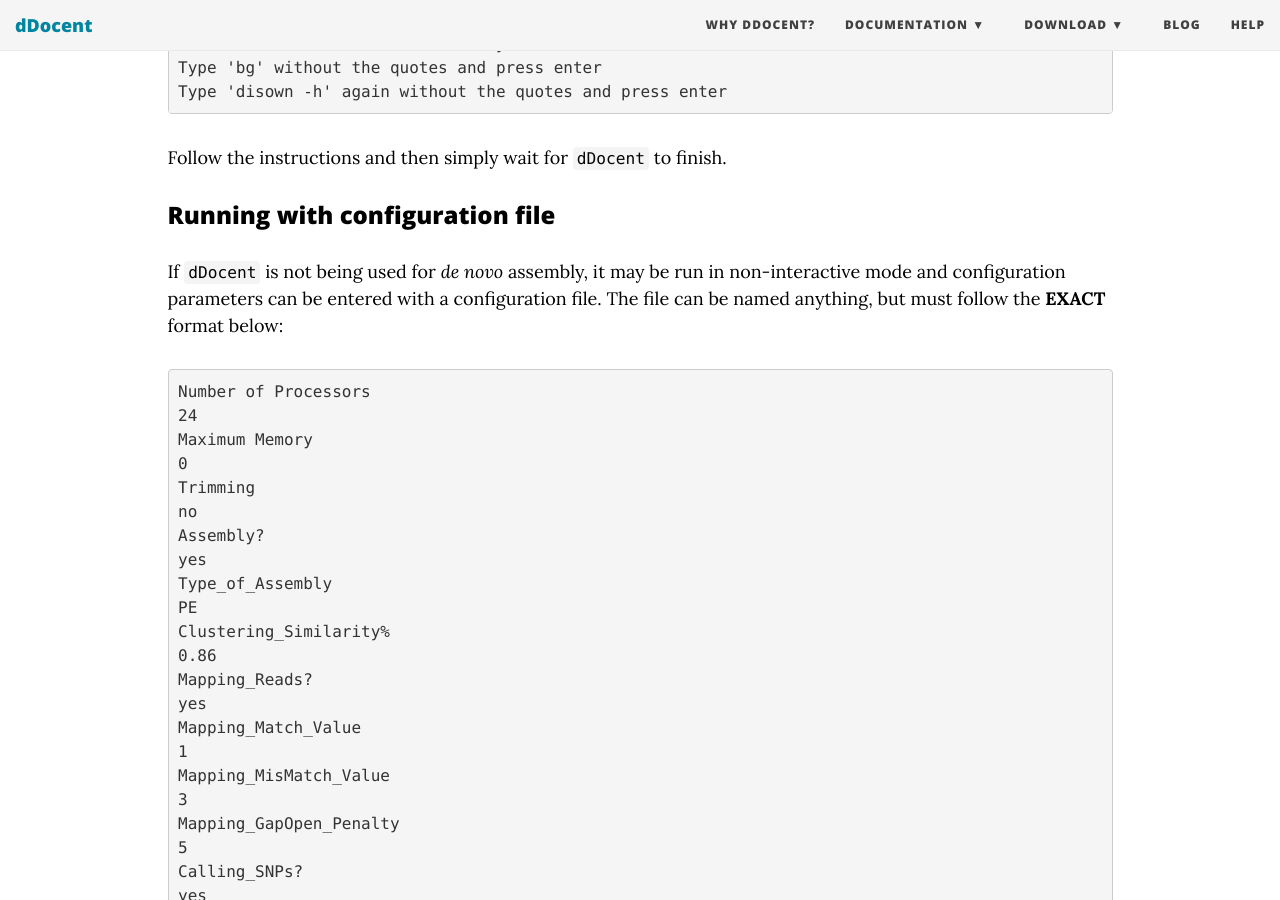
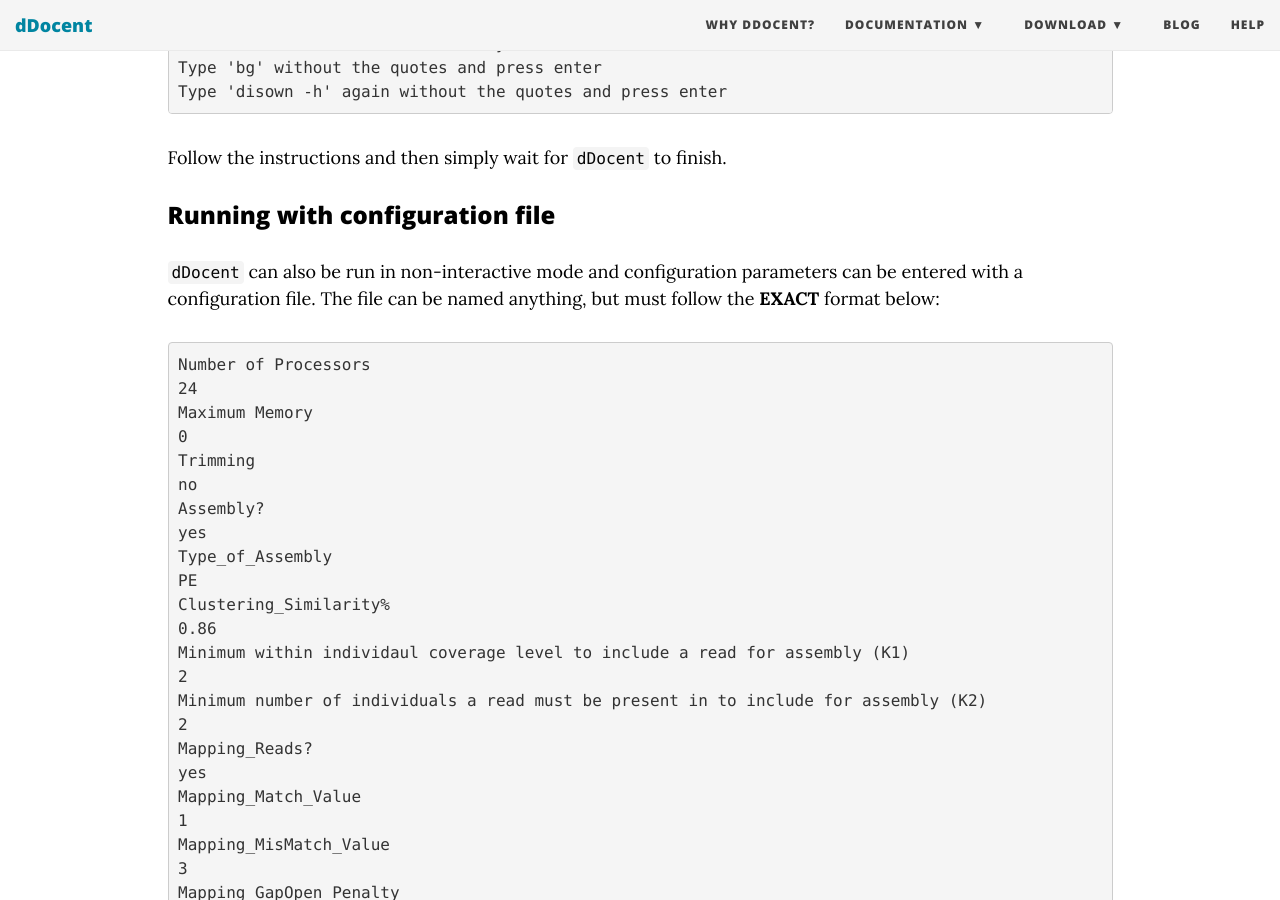
Before and after one commit to jpuritz/dDocent, a Jekyll site: the page built from UserGuide.md, in a window 1280 px wide and 900 px high, scrolled down 13248 px. Built offline with Jekyll 4.4.1, drawn with Linux system fonts in a browser that asks for light colours; nearby versions of some CDN libraries.

Commit message:
Update UserGuide.md

````diff
--- a/UserGuide.md
+++ b/UserGuide.md
@@ -377,7 +377,7 @@ Follow the instructions and then simply wait for `dDocent` to finish.
 
 ### Running with configuration file
 
-If `dDocent` is not being used for *de novo* assembly, it may be run in non-interactive mode and configuration parameters can be entered with a configuration file.  The file can be named anything, but must follow the **EXACT** format below:
+`dDocent` can also be run in non-interactive mode and configuration parameters can be entered with a configuration file.  The file can be named anything, but must follow the **EXACT** format below:
 
 ```bash
 Number of Processors
@@ -392,6 +392,10 @@ Type_of_Assembly
 PE
 Clustering_Similarity%
 0.86
+Minimum within individaul coverage level to include a read for assembly (K1)
+2
+Minimum number of individuals a read must be present in to include for assembly (K2)
+2
 Mapping_Reads?
 yes
 Mapping_Match_Value
````
